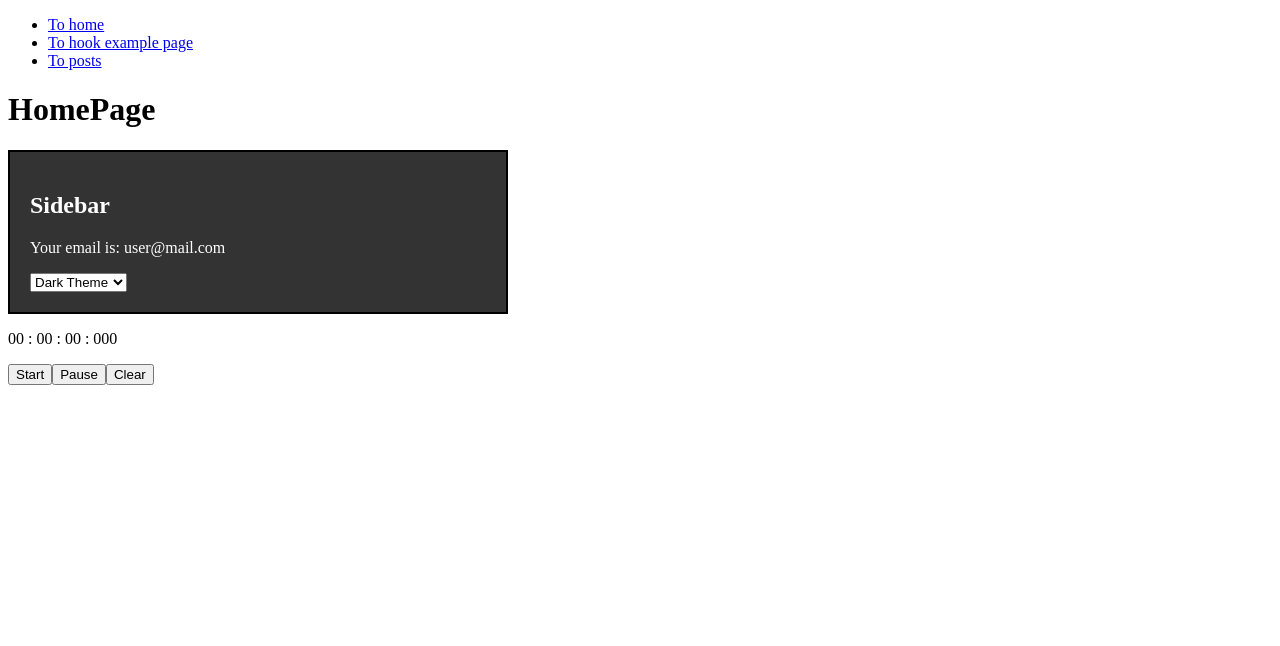
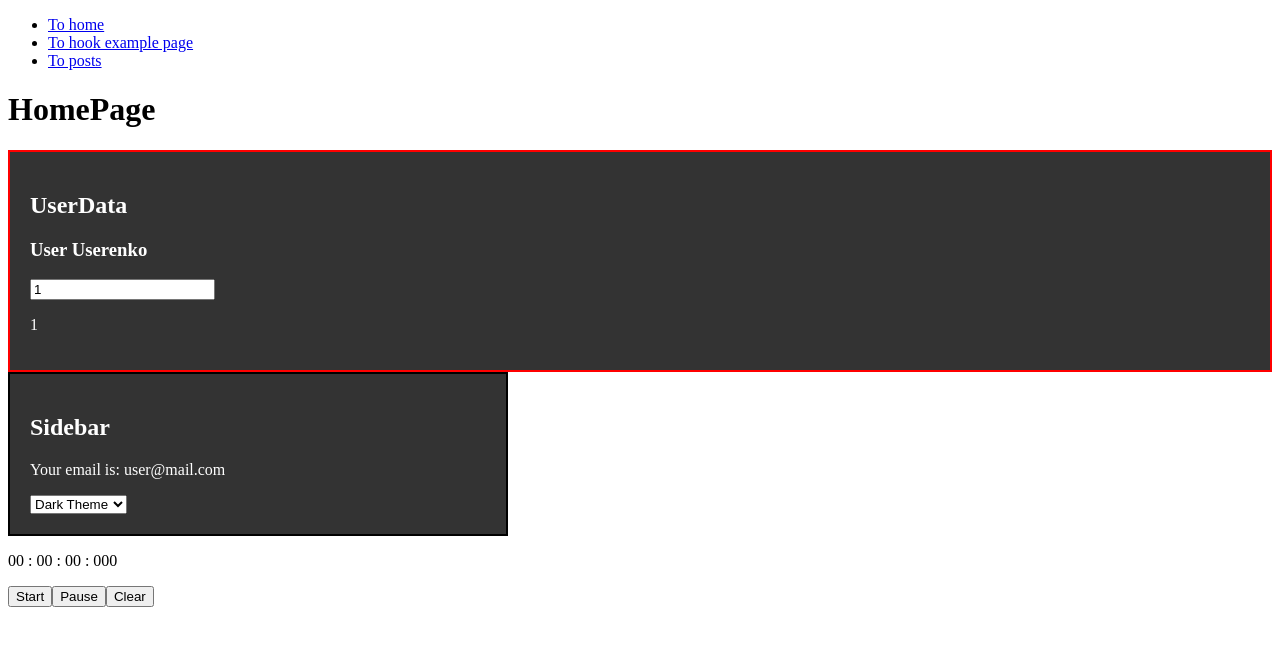
Before and after one commit to fc-fullstack-courses/fd-2023-1-react-app, a React (Create React App) app: page / in a window 1280 px wide. Shown: the top 646 px of the page. Built offline with nearby package versions, Linux system fonts and the light colour scheme.

Commit message:
Add useMemo example

```diff
--- a/src/components/Counter/index.jsx
+++ b/src/components/Counter/index.jsx
@@ -115,3 +115,15 @@ function Test(props) {
 }
 
 export default Counter;
+
+const items = [1,2,3,4,5];
+
+// императивный цикл
+for(let i = 0; i < items.length; i++) {
+  console.log(items[i]);
+}
+
+// декларативный цикл
+for(const value of items) {
+  console.log(value);
+}
--- a/src/components/Tree/Parent/Child/UserData/index.jsx
+++ b/src/components/Tree/Parent/Child/UserData/index.jsx
@@ -1,18 +1,33 @@
 import classNames from 'classnames';
 import styles from './UserData.module.scss';
 import CONSTANTS from '../../../../../constants';
-import React from 'react';
-import { withTheme, withUser } from '../../../../../HOCs';
+import React, { useContext, useMemo, useState } from 'react';
+import { ThemeContext, UserContext } from '../../../../../contexts';
 
 const { THEMES } = CONSTANTS;
 
+function longCalculations(value) {
+  let i = 0;
+
+  for(let j = 0; j < 3_000_000_000; j++) {
+    i++;
+  }
+
+  return value ** 2;
+}
+
 function UserData(props) {
-  const { user, theme } = props;
+  const [value, setValue] = useState(1);
+  const [theme] = useContext(ThemeContext);
+  const user = useContext(UserContext);
 
   const className = classNames({
     [styles.lightTheme]: theme === THEMES.LIGHT_THEME,
     [styles.darkTheme]: theme === THEMES.DARK_THEME,
   });
+
+  const result = useMemo(() => longCalculations(value), [value]);
+  // const result = longCalculations(value);
 
   return (
     <div
@@ -20,12 +35,18 @@ function UserData(props) {
       style={{ padding: '20px', border: '2px solid red' }}
     >
       <h2>UserData</h2>
-      <h3>{user.firstName} {user.lastName}</h3>
+      <h3>
+        {user.firstName} {user.lastName}
+      </h3>
+      <div>
+        <input
+          value={value}
+          onChange={({ target: { value } }) => setValue(+value)}
+        />
+        <p>{result}</p>
+      </div>
     </div>
   );
 }
 
-const UserDataWithTheme = withTheme(UserData);
-const UserDataWithThemeAndUser = withUser(UserDataWithTheme);
-
-export default UserDataWithThemeAndUser;
+export default UserData;
--- a/src/pages/HomePage/index.jsx
+++ b/src/pages/HomePage/index.jsx
@@ -3,12 +3,14 @@ import GreetingDashboard from '../../components/GreetingDashboard';
 import Header from '../../components/Header';
 import Sidebar from '../../components/Sidebar';
 import StopWatch from '../../components/StopWatch';
+import UserData from '../../components/Tree/Parent/Child/UserData';
 
 const HomePage = (props) => {
   return (
     <div>
       <Header />
       <h1>HomePage</h1>
+      <UserData />
       <Sidebar />
       <StopWatch />
     </div>
```
